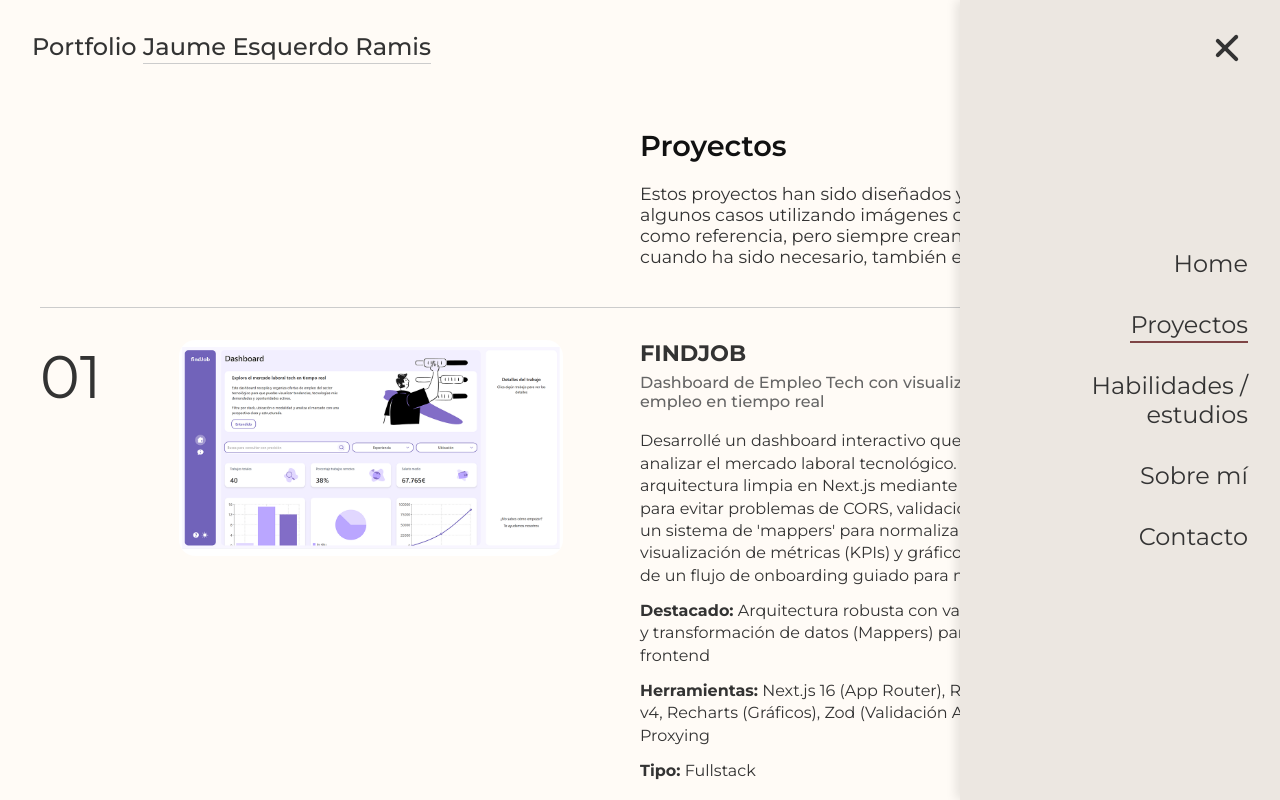
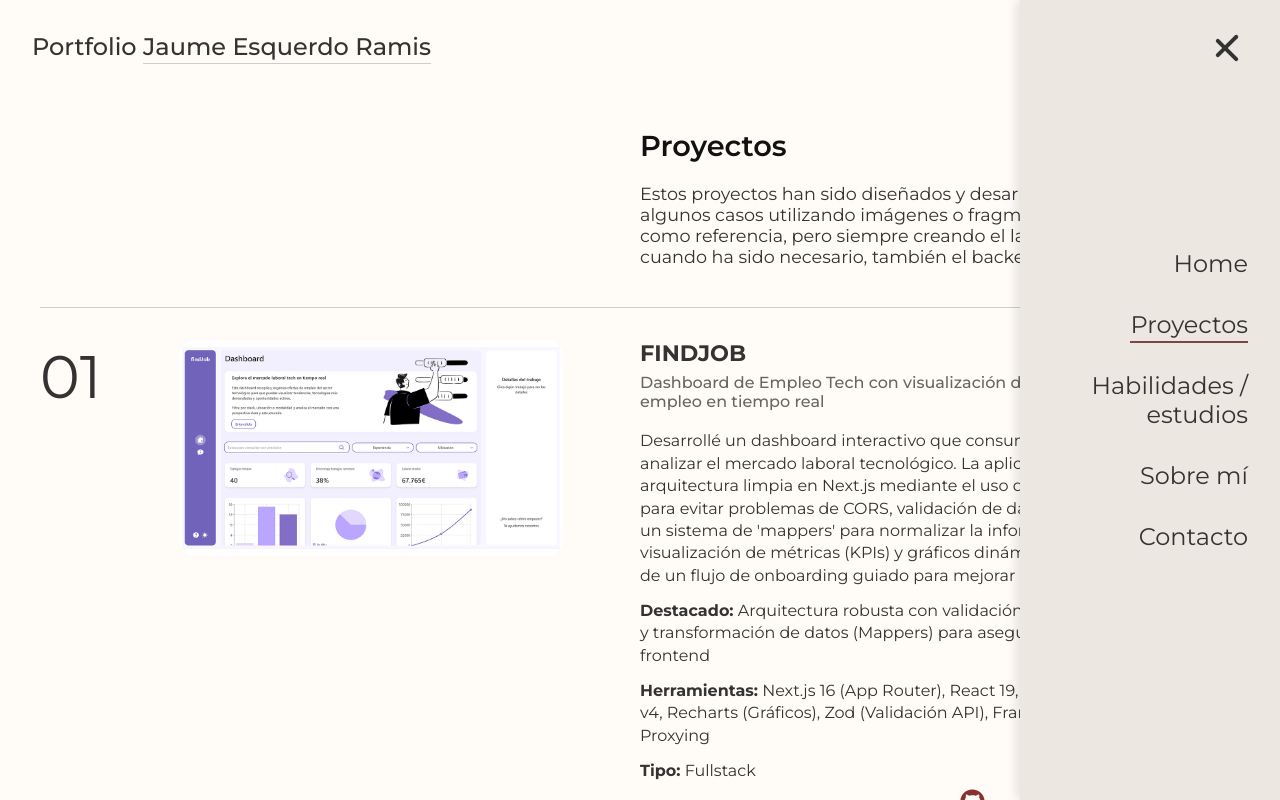
Before and after one commit to JaumeEsquerdo/portfolio-personal, a React (Vite) app in the folder portfolio-jaume/: page /proyectos in a window 1280 px wide. Both pictures are taken after a click on the button 1226 px from the left and 49 px from the top of the page. Shown: the top 800 px of the page. Built offline with nearby package versions, Linux system fonts and the light colour scheme; a web font is replaced by a local one.

Commit message:
animar el menu desplegable de animación con una Curve

```diff
--- /dev/null
+++ b/portfolio-jaume/src/components/Curve.jsx
@@ -0,0 +1,59 @@
+import "../css/curve.css";
+import { motion } from "framer-motion";
+
+/* efecto curva para el desplegable de navegación */
+
+// Path SVG que dibuja una forma curva lateral
+// Sintaxis de comandos:
+// M = MoveTo → mueve el "lápiz" al punto inicial (x y)
+// L = LineTo → dibuja una línea recta hasta (x y)
+// Q = Quadratic Bezier → curva usando un punto de control
+//     formato: Q cx cy x y
+//
+// En este caso:
+// M100 0 → empieza arriba a la derecha
+// L100 height → baja en línea recta hasta abajo a la derecha
+// Q0 height/2 100 0 → curva desde abajo hasta arriba,
+//   usando como punto de control la izquierda (0, mitad de altura),
+//   creando la forma curva lateral
+
+/*
+M100 0
+👉 empieza arriba a la derecha
+
+L100 height
+👉 baja recto hacia abajo
+
+Q0 height/2 100 0
+👉 vuelve arriba haciendo una curva
+*/
+
+export const Curve = () => {
+  const initialPath = `M100 0 L200 0 L200 ${window.innerHeight} L100 ${window.innerHeight} Q-100 ${window.innerHeight / 2} 100 0`;
+  const targetPath = `M100 0 L200 0 L200 ${window.innerHeight} L100 ${window.innerHeight} Q100 ${window.innerHeight / 2} 100 0`;
+
+  const curve = {
+    initial: {
+      d: initialPath,
+    },
+    enter: {
+      d: targetPath,
+      transition: { duration: 1, ease: [0.76, 0, 0.24, 1] },
+    },
+    exit: {
+      d: initialPath,
+      transition: { duration: 1, ease: [0.76, 0, 0.24, 1] },
+    },
+  };
+
+  return (
+    <svg className="SvgCurve">
+      <motion.path
+        variants={curve}
+        initial="initial"
+        animate="enter"
+        exit="exit"
+      ></motion.path>
+    </svg>
+  );
+};
--- a/portfolio-jaume/src/components/Header.jsx
+++ b/portfolio-jaume/src/components/Header.jsx
@@ -1,8 +1,9 @@
 import { useState, useRef, useEffect } from "react";
 import { NavLink } from "react-router-dom";
-import { AnimatePresence, motion } from "framer-motion";
+import { AnimatePresence, delay, motion } from "framer-motion";
 import "../css/header.css";
 import { usePageTransition } from "@/context/TransitionContext";
+import { Curve } from "./Curve";
 
 /*
     El ul controla el estado de animación.
@@ -25,10 +26,25 @@ const Header = () => {
 
   const { goTo } = usePageTransition();
 
+  const navVariants = {
+    initial: { x: "calc(100% + 100px)" },
+    enter: {
+      x: open ? 0 : "calc(100% + 100px)",
+      transition: {
+        type: "spring",
+        stiffness: 45,
+      } /* stiffness es la rigidez de la transicion */,
+    },
+    exit: {
+      x: "calc(100% + 100px)",
+      transition: { delay: 0.8, duration: 0.5 }, // espera al curve
+    },
+  };
+
   const variantsItem = {
     initial: { x: "100%", opacity: 0 },
     animate: { x: 0, opacity: 1 },
-    exit: { x: "100%", opacity: 0 },
+    // exit: { x: "100%", opacity: 0, transition: { duration: 1.6 } },
   };
 
   useEffect(() => {
@@ -83,21 +99,23 @@ const Header = () => {
       </button>
 
       {/* Menú desplegable */}
+      <AnimatePresence>
+        {open && (
           <motion.nav
             ref={menuRef}
+            variants={navVariants}
             className="Menu"
-        initial={{ x: "100%" }}
-        animate={{ x: open ? 0 : "100%" }}
-        transition={{ type: "spring", stiffness: 45 }}
-        /* stiffness es la rigidez de la transicion */
+            initial="initial"
+            animate="enter"
+            exit="exit"
           >
-        <AnimatePresence>
-          {open && (
+            <Curve key="curve" />
+
             <motion.ul
+              key="menu-ul"
               className="Menu-ul"
               initial="initial"
               animate="animate"
-              exit="exit"
             >
               <motion.li
                 variants={variantsItem}
@@ -187,9 +205,9 @@ const Header = () => {
                 </NavLink>
               </motion.li>
             </motion.ul>
+          </motion.nav>
         )}
       </AnimatePresence>
-      </motion.nav>
     </header>
   );
 };
--- /dev/null
+++ b/portfolio-jaume/src/css/curve.css
@@ -0,0 +1,9 @@
+.SvgCurve {
+  position: absolute;
+  top: 0;
+  left: -100px;
+  width: 100px;
+  height: 100%;
+  fill: var(--color-main-bg);
+  stroke: none;
+}
--- a/portfolio-jaume/src/css/header.css
+++ b/portfolio-jaume/src/css/header.css
@@ -69,7 +69,7 @@
   top: 0;
   right: 0;
   width: 60vw;
-  max-width: 320px;
+  max-width: 260px;
   height: 100vh;
   background: var(--color-main-bg);
   box-shadow: -4px 0 10px rgba(0, 0, 0, 0.1);
```
Lines whose indentation alone changed are shown as unchanged.
